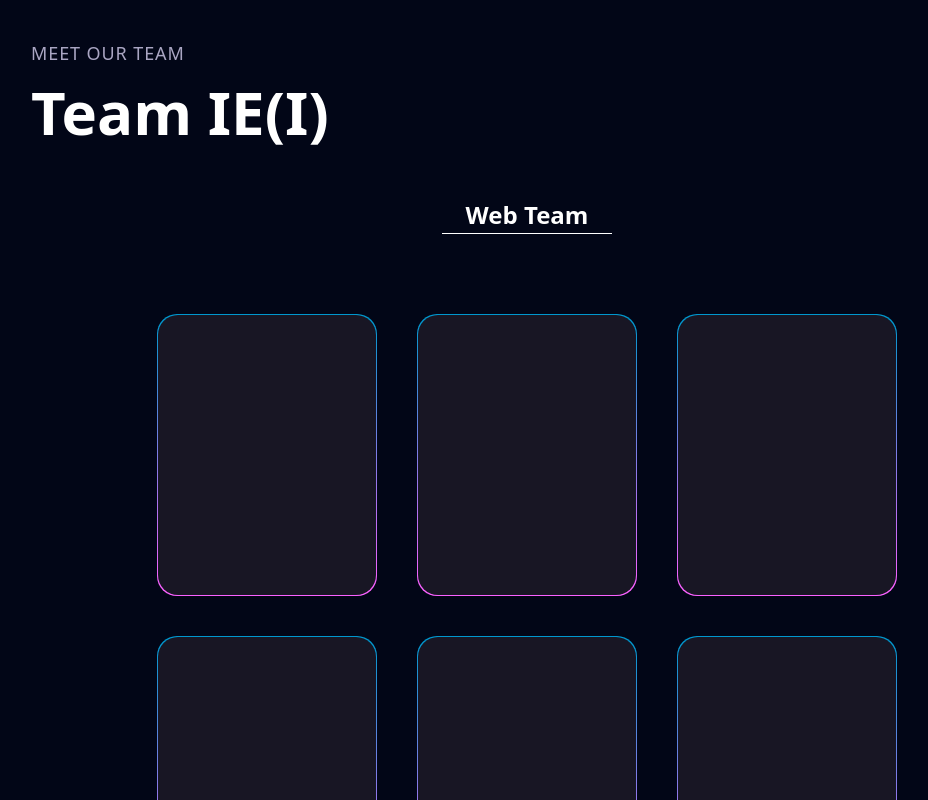
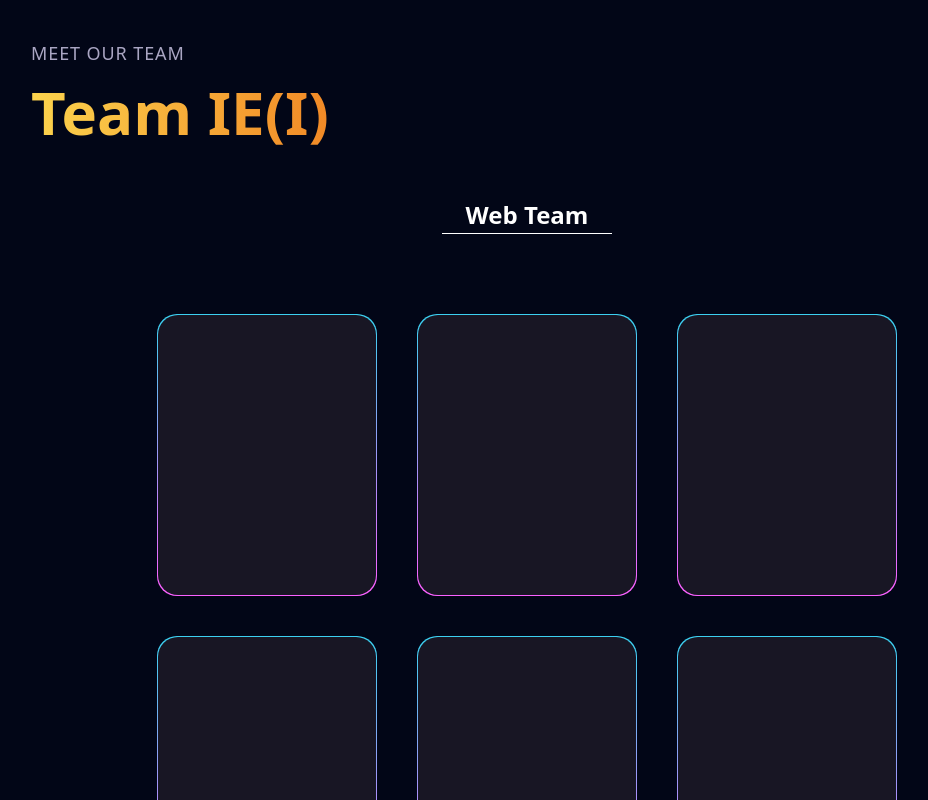
Before and after one commit to ieiciet/iei-official-New, a React (Vite) app: page /teamIei in a window 1280 px wide. Shown: the top 800 px of the page, without its empty margins (113-1041 px from the left). Built offline with nearby package versions, Linux system fonts and the light colour scheme.

Commit message:
added some gradients

```diff
--- a/src/Pages/TeamIei.jsx
+++ b/src/Pages/TeamIei.jsx
@@ -10,7 +10,7 @@ function TeamIei() {
       <h1 className="sm:text-[18px] text-[14px] text-secondary uppercase tracking-wider">
         Meet Our Team
       </h1>
-      <h1 className="text-white font-black md:text-[60px] sm:text-[50px] xs:text-[40px] text-[30px]">
+      <h1 className="orange_gradient font-black md:text-[60px] sm:text-[50px] xs:text-[40px] text-[30px]">
         Team IE(I)
       </h1>
       <section className="flex flex-col justify-center items-center py-10">
--- a/src/styles/team.css
+++ b/src/styles/team.css
@@ -1,5 +1,9 @@
 .orange_gradient {
-    @apply bg-gradient-to-r from-amber-500 via-orange-600 to-yellow-500 bg-clip-text text-transparent;
+    @apply bg-gradient-to-r from-amber-300 via-orange-600 to-yellow-400 bg-clip-text text-transparent;
+}
+
+.pink_gradient {
+    @apply bg-gradient-to-r from-pink-400 via-red-600 to-pink-100 bg-clip-text text-transparent;
 }
 
 .green_gradient {
@@ -28,6 +32,6 @@
 
 .green-pink-gradient {
     background: "#00cea8";
-    background: linear-gradient(90.13deg, #00a8ce 1.9%, #fa61ff 97.5%);
-    background: -webkit-linear-gradient(-90.13deg, #0097ce 1.9%, #fa61ff 97.5%);
+    background: linear-gradient(90.13deg, #3cd0f1 1.9%, #fa61ff 97.5%);
+    background: -webkit-linear-gradient(-90.13deg, #3cd0f1 1.9%, #fa61ff 97.5%);
   }
```
